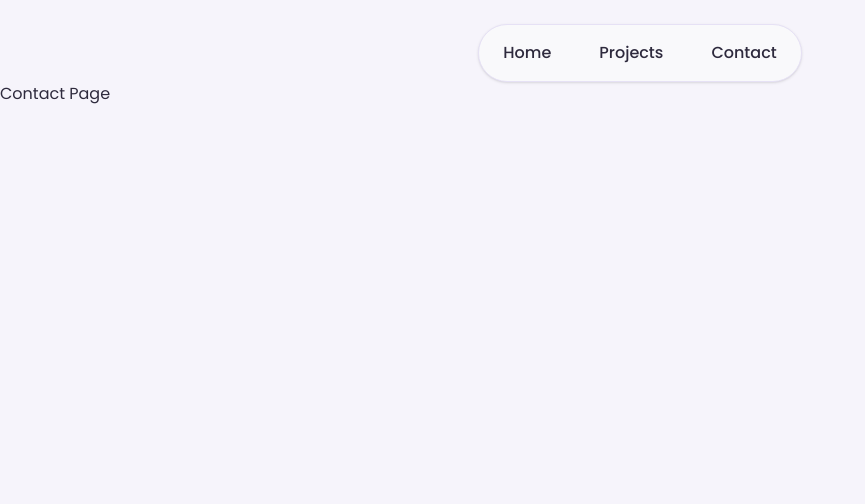
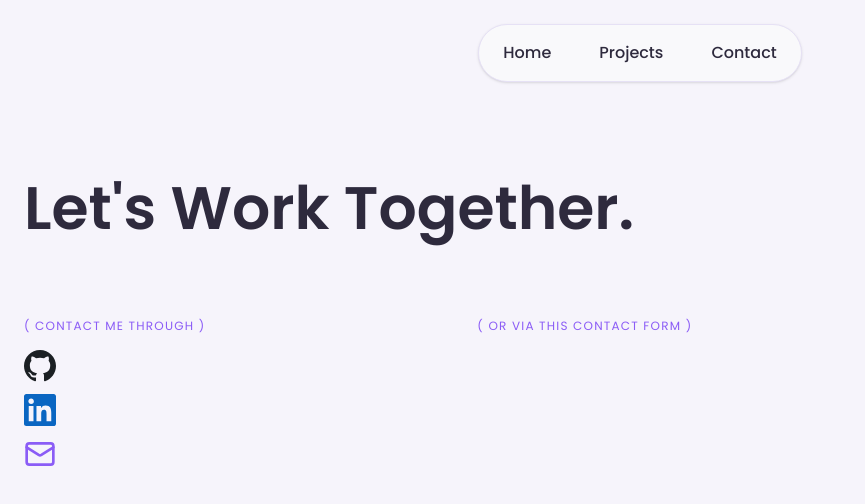
Before and after one commit to Christian-Silviu/personal-website, a React (Vite) app: page /contact in a window 1280 px wide. Shown: the top 504 px of the page, without its empty margins (0-865 px from the left). Built offline with nearby package versions, Linux system fonts and the light colour scheme.

Commit message:
Contact Page V1

```diff
--- a/package.json
+++ b/package.json
@@ -10,6 +10,7 @@
     "preview": "vite preview"
   },
   "dependencies": {
+    "@formspree/react": "^3.0.0",
     "@tailwindcss/vite": "^4.3.2",
     "lucide-react": "^1.24.0",
     "react": "^19.2.7",
--- a/src/data/about.ts
+++ b/src/data/about.ts
@@ -4,12 +4,13 @@ export interface AboutInfo {
   bio: string;
   coding_languages: string[];
   info: string[];
+  sec_bio: string;
 }
 
 export const aboutInfo: AboutInfo = {
   name: "Christian Caunei",
   title: "Software Engineer",
-  bio: "Recent Math & CS grad who loves building things. I have experience building full-stack web applications, developing REST APIs, and automating everyday workflows. Always looking forward to future opportunities and improving my skills.",
+  bio: "Recent Math & CS grad who loves building things. I have experience building full-stack web applications, developing REST APIs, and working across the full development lifecycle. Always looking forward to future opportunities and improving my skills.",
   coding_languages: ["Python", "JavaScript/TypeScript", "C#", "SQL", "Java"],
   info: [
     "22 Years Old",
@@ -17,4 +18,6 @@ export const aboutInfo: AboutInfo = {
     "University of Toronto",
     "HBSc | Mathematics & CS",
   ],
+  sec_bio:
+    "Outside of coding, you'll usually find me on a tennis court or watching a good movie. I might even add a Letterboxd-esque page with my rankings in the future. If you're looking for someone who enjoys both building things and learning constantly, let's talk.",
 };
--- a/src/pages/Contact.tsx
+++ b/src/pages/Contact.tsx
@@ -1,3 +1,53 @@
+import { useForm, ValidationError } from "@formspree/react";
+import { MailIcon } from "lucide-react";
+
 export default function Contact() {
-  return <h1>Contact Page</h1>;
+  const [state, handleSubmit] = useForm("xwvgpzoa");
+
+  return (
+    <section className="px-6 py-24">
+      <h1 className="text-6xl font-bold text-[#2e2a3d] mb-20">
+        Let's Work Together.
+      </h1>
+      <div className="grid grid-cols-[1fr_2fr] gap-16 mb-20 mt-[10vh]">
+        <div>
+          <p className="text-xs tracking-widest text-[#8b5cf6] mb-4">
+            ( CONTACT ME THROUGH )
+          </p>
+          <div className="flex flex-col gap-3">
+            <a
+              href="https://github.com/Christian-Silviu"
+              target="_blank"
+              rel="noopener noreferrer"
+            >
+              <img
+                src="/icons/github_light.svg"
+                alt="GitHub"
+                className="w-8 h-8"
+              />
+            </a>
+            <a
+              href="https://www.linkedin.com/in/christian-caunei-1878a1254/"
+              target="_blank"
+              rel="noopener noreferrer"
+            >
+              <img
+                src="/icons/linkedin.svg"
+                alt="LinkedIn"
+                className="w-8 h-8"
+              />
+            </a>
+            <a href="mailto:christiancaunei.dev@gmail.com">
+              <MailIcon size={32} color="#8b5cf6" />
+            </a>
+          </div>
+        </div>
+        <div>
+          <p className="text-xs tracking-widest text-[#8b5cf6]">
+            ( OR VIA THIS CONTACT FORM )
+          </p>
+        </div>
+      </div>
+    </section>
+  );
 }
--- a/src/pages/Home.tsx
+++ b/src/pages/Home.tsx
@@ -167,10 +167,7 @@ export default function Home() {
         </div>
         <div className="mt-8">
           <p className="text-base text-[#2e2a3d] leading-relaxed">
-            Outside of coding, you'll usually find me on a tennis court or
-            watching a good movie. I might even add a Letterboxd-esque page with
-            my rankings in the future. If you're looking for someone who enjoys
-            both building things and learning constantly, let's talk.
+            {aboutInfo.sec_bio}
           </p>
         </div>
       </section>
```
Also changed, not shown: 1 other file (tests, documents, lock files or other folders).
